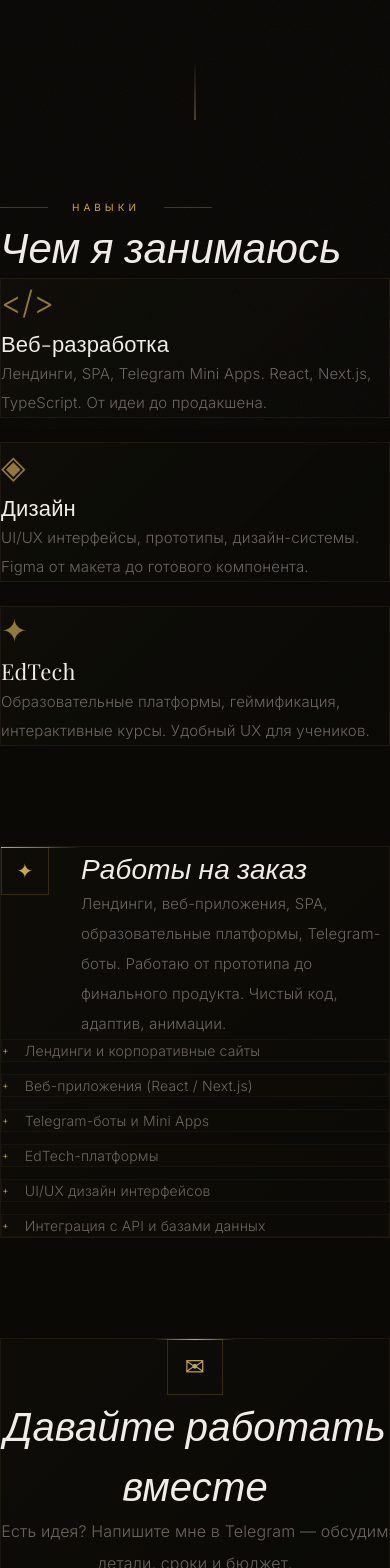
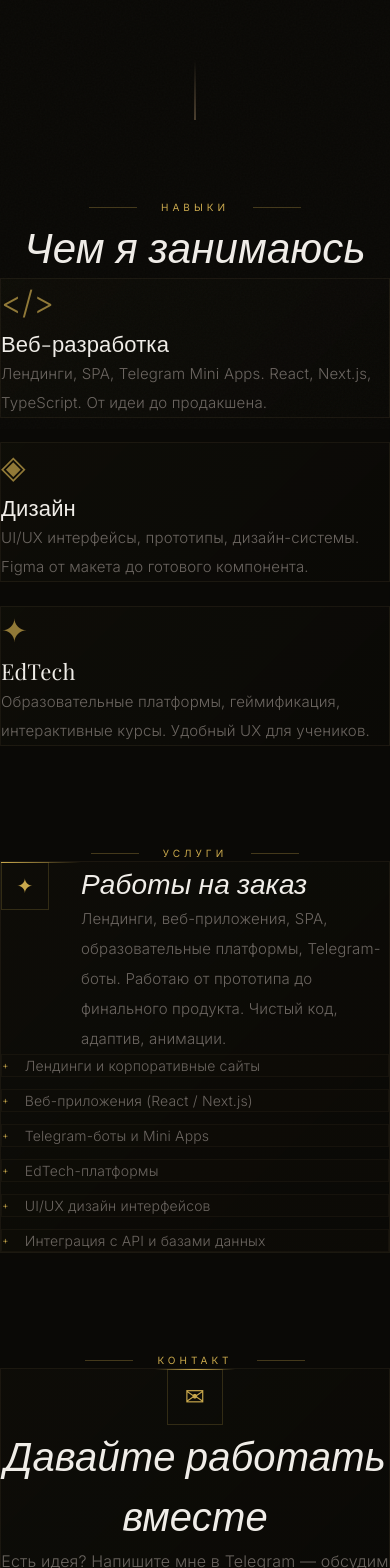
Before and after one commit to abrikoska1212/zetix-jewelry, a Next.js app: page /author in a window 390 px wide. Shown: the part 415-1983 px from the top of the page. Built offline with nearby package versions, Linux system fonts and the light colour scheme.

Commit message:
fix: author page - centered section headers with decorative lines

```diff
--- a/src/app/components/Author.tsx
+++ b/src/app/components/Author.tsx
@@ -108,7 +108,8 @@ export default function Author() {
         className="px-10 md:px-16"
         style={{ paddingTop: 80, paddingBottom: 100 }}
       >
-        <div className="mb-10 flex items-center gap-6">
+        <div className="mb-10 flex flex-col items-center">
+          <div className="mb-6 flex items-center gap-6">
             <div className="h-[1px] w-12 bg-gold/30" />
             <span
               className="text-[10px] font-[400] uppercase tracking-[0.4em] text-gold"
@@ -123,11 +124,12 @@ export default function Author() {
             initial={{ opacity: 0 }}
             animate={isInView ? { opacity: 1 } : {}}
             transition={{ duration: 1, delay: 0.3 }}
-          className="mb-12 text-[42px] font-[400] italic text-text md:text-[52px]"
+            className="text-center text-[42px] font-[400] italic text-text md:text-[52px]"
             style={{ fontFamily: "var(--font-display)" }}
           >
             Чем я занимаюсь
           </motion.h3>
+        </div>
 
         <div className="grid grid-cols-1 gap-6 md:grid-cols-3">
           {skills.map((skill, i) => (
@@ -173,6 +175,19 @@ export default function Author() {
         className="px-10 md:px-16"
         style={{ paddingBottom: 100 }}
       >
+        <div className="mb-10 flex flex-col items-center">
+          <div className="mb-6 flex items-center gap-6">
+            <div className="h-[1px] w-12 bg-gold/30" />
+            <span
+              className="text-[10px] font-[400] uppercase tracking-[0.4em] text-gold"
+              style={{ fontFamily: "var(--font-body)" }}
+            >
+              Услуги
+            </span>
+            <div className="h-[1px] w-12 bg-gold/30" />
+          </div>
+        </div>
+
         <div
           className="relative p-12 md:p-14"
           style={{
@@ -231,6 +246,19 @@ export default function Author() {
         className="px-10 md:px-16"
         style={{ paddingBottom: 140 }}
       >
+        <div className="mb-10 flex flex-col items-center">
+          <div className="mb-6 flex items-center gap-6">
+            <div className="h-[1px] w-12 bg-gold/30" />
+            <span
+              className="text-[10px] font-[400] uppercase tracking-[0.4em] text-gold"
+              style={{ fontFamily: "var(--font-body)" }}
+            >
+              Контакт
+            </span>
+            <div className="h-[1px] w-12 bg-gold/30" />
+          </div>
+        </div>
+
         <div
           className="relative p-14 md:p-20 text-center"
           style={{
```
Lines whose indentation alone changed are shown as unchanged.
